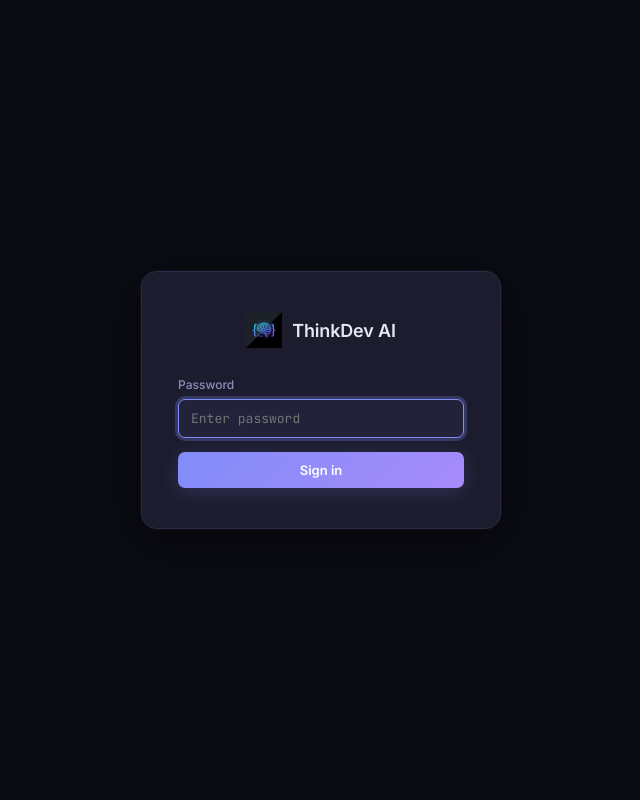
After one commit to BankDuang/thinkdev-ai, a FastAPI app: template templates/login.html in a window 1280 px wide. The commit adds this page. Shown: the whole page, without its empty margins (319-959 px from the left). Run offline with FastAPI, Linux system fonts and the light colour scheme; the template is opened without the code that fills it, so the values that code supplies are empty; the visitor is signed in with stand-in values (Sample User, id 1).

Commit message:
Add authentication with login/logout functionality

```diff
--- a/main.py
+++ b/main.py
@@ -3,15 +3,39 @@ from contextlib import asynccontextmanager
 
 from fastapi import FastAPI
 from fastapi.staticfiles import StaticFiles
+from fastapi.responses import RedirectResponse, Response
+from starlette.middleware.base import BaseHTTPMiddleware
+from starlette.middleware.sessions import SessionMiddleware
+from starlette.requests import Request
 
-from config import STATIC_DIR, SERVER_HOST, SERVER_PORT
+from config import STATIC_DIR, SERVER_HOST, SERVER_PORT, SESSION_SECRET
 from database import init_db
+from routes.auth import router as auth_router
 from routes.pages import router as pages_router
 from routes.projects import router as projects_router
 from routes.files import router as files_router
 from routes.git import router as git_router
 from routes.terminal import router as terminal_router, ws_router as terminal_ws_router
 from services.terminal_manager import TerminalSessionManager
+
+_PUBLIC_PATHS = {"/login", "/logout"}
+
+
+class AuthMiddleware(BaseHTTPMiddleware):
+    async def dispatch(self, request: Request, call_next):
+        path = request.url.path
+
+        # Allow static files and auth pages
+        if path.startswith("/static/") or path in _PUBLIC_PATHS:
+            return await call_next(request)
+
+        if not request.session.get("authenticated"):
+            # htmx partial requests: tell htmx to redirect the full page
+            if request.headers.get("HX-Request"):
+                return Response(status_code=401, headers={"HX-Redirect": "/login"})
+            return RedirectResponse(url="/login", status_code=302)
+
+        return await call_next(request)
 
 
 @asynccontextmanager
@@ -25,6 +49,11 @@ app = FastAPI(title="ThinkDev AI", lifespan=lifespan)
 
 app.mount("/static", StaticFiles(directory=str(STATIC_DIR)), name="static")
 
+# Middleware order: SessionMiddleware runs first (outer), AuthMiddleware second (inner)
+app.add_middleware(AuthMiddleware)
+app.add_middleware(SessionMiddleware, secret_key=SESSION_SECRET, session_cookie="thinkdev_session")
+
+app.include_router(auth_router)
 app.include_router(pages_router)
 app.include_router(projects_router)
 app.include_router(files_router)
--- a/requirements.txt
+++ b/requirements.txt
@@ -1,4 +1,5 @@
 fastapi==0.115.0
+itsdangerous>=2.2.0
 uvicorn[standard]==0.30.0
 jinja2==3.1.4
 python-multipart==0.0.9
--- a/templates/base.html
+++ b/templates/base.html
@@ -53,6 +53,7 @@
         <div class="header-right">
             <span class="status-dot"></span>
             <span>Ready</span>
+            <a href="/logout" class="btn-icon btn-xs" title="Sign out" style="margin-left:8px; text-decoration:none; font-size:14px;">⏻</a>
             <button class="btn-icon btn-xs" title="Toggle Right Panel" onclick="toggleRightPanel()" style="margin-left:4px">&#9776;</button>
         </div>
     </header>
--- /dev/null
+++ b/templates/login.html
@@ -0,0 +1,145 @@
+<!DOCTYPE html>
+<html lang="en">
+<head>
+    <meta charset="UTF-8">
+    <meta name="viewport" content="width=device-width, initial-scale=1.0">
+    <title>ThinkDev AI — Login</title>
+    <link rel="icon" type="image/x-icon" href="/static/images/favicon.ico">
+    <link rel="preconnect" href="https://fonts.googleapis.com">
+    <link rel="preconnect" href="https://fonts.gstatic.com" crossorigin>
+    <link rel="stylesheet" href="https://fonts.googleapis.com/css2?family=Inter:wght@300;400;500;600;700&family=JetBrains+Mono:wght@300;400;500&display=swap">
+    <link rel="stylesheet" href="/static/css/app.css">
+    <style>
+        body {
+            display: flex;
+            align-items: center;
+            justify-content: center;
+            height: 100vh;
+            overflow: hidden;
+            background: var(--bg-base);
+        }
+
+        .login-card {
+            width: 360px;
+            background: var(--bg-surface);
+            border: 1px solid var(--border-strong);
+            border-radius: var(--radius-xl);
+            padding: 40px 36px;
+            box-shadow: var(--shadow-lg);
+            display: flex;
+            flex-direction: column;
+            align-items: center;
+            gap: 28px;
+        }
+
+        .login-logo {
+            display: flex;
+            align-items: center;
+            gap: 10px;
+        }
+
+        .login-logo img {
+            width: 36px;
+            height: 36px;
+            object-fit: contain;
+        }
+
+        .login-logo-text {
+            font-size: 18px;
+            font-weight: 600;
+            color: var(--text-primary);
+            letter-spacing: -0.01em;
+        }
+
+        .login-form {
+            width: 100%;
+            display: flex;
+            flex-direction: column;
+            gap: 14px;
+        }
+
+        .login-label {
+            font-size: 12px;
+            font-weight: 500;
+            color: var(--text-secondary);
+            margin-bottom: 5px;
+            display: block;
+        }
+
+        .login-input {
+            width: 100%;
+            padding: 10px 12px;
+            background: var(--bg-elevated);
+            border: 1px solid var(--border-strong);
+            border-radius: var(--radius);
+            color: var(--text-primary);
+            font-family: 'JetBrains Mono', monospace;
+            font-size: 13px;
+            outline: none;
+            transition: border-color 0.15s, box-shadow 0.15s;
+        }
+
+        .login-input:focus {
+            border-color: var(--accent);
+            box-shadow: 0 0 0 3px var(--accent-glow-strong);
+        }
+
+        .login-btn {
+            width: 100%;
+            padding: 10px;
+            background: var(--gradient-accent);
+            color: #fff;
+            border: none;
+            border-radius: var(--radius);
+            font-family: 'Inter', sans-serif;
+            font-size: 13px;
+            font-weight: 600;
+            cursor: pointer;
+            box-shadow: var(--shadow-accent);
+            transition: opacity 0.15s, transform 0.1s;
+        }
+
+        .login-btn:hover  { opacity: 0.9; }
+        .login-btn:active { transform: scale(0.98); }
+
+        .login-error {
+            width: 100%;
+            padding: 9px 12px;
+            background: var(--danger-dim);
+            border: 1px solid rgba(248, 113, 113, 0.3);
+            border-radius: var(--radius);
+            color: var(--danger);
+            font-size: 12px;
+            text-align: center;
+        }
+    </style>
+</head>
+<body>
+    <div class="login-card">
+        <div class="login-logo">
+            <img src="/static/images/logo.png" alt="ThinkDev AI">
+            <span class="login-logo-text">ThinkDev AI</span>
+        </div>
+
+        {% if error %}
+        <div class="login-error">{{ error }}</div>
+        {% endif %}
+
+        <form class="login-form" method="post" action="/login">
+            <div>
+                <label class="login-label" for="password">Password</label>
+                <input
+                    class="login-input"
+                    type="password"
+                    id="password"
+                    name="password"
+                    placeholder="Enter password"
+                    autofocus
+                    required
+                >
+            </div>
+            <button class="login-btn" type="submit">Sign in</button>
+        </form>
+    </div>
+</body>
+</html>
```
Also changed, not shown: routes/auth.py (added, +33 -0 lines).
